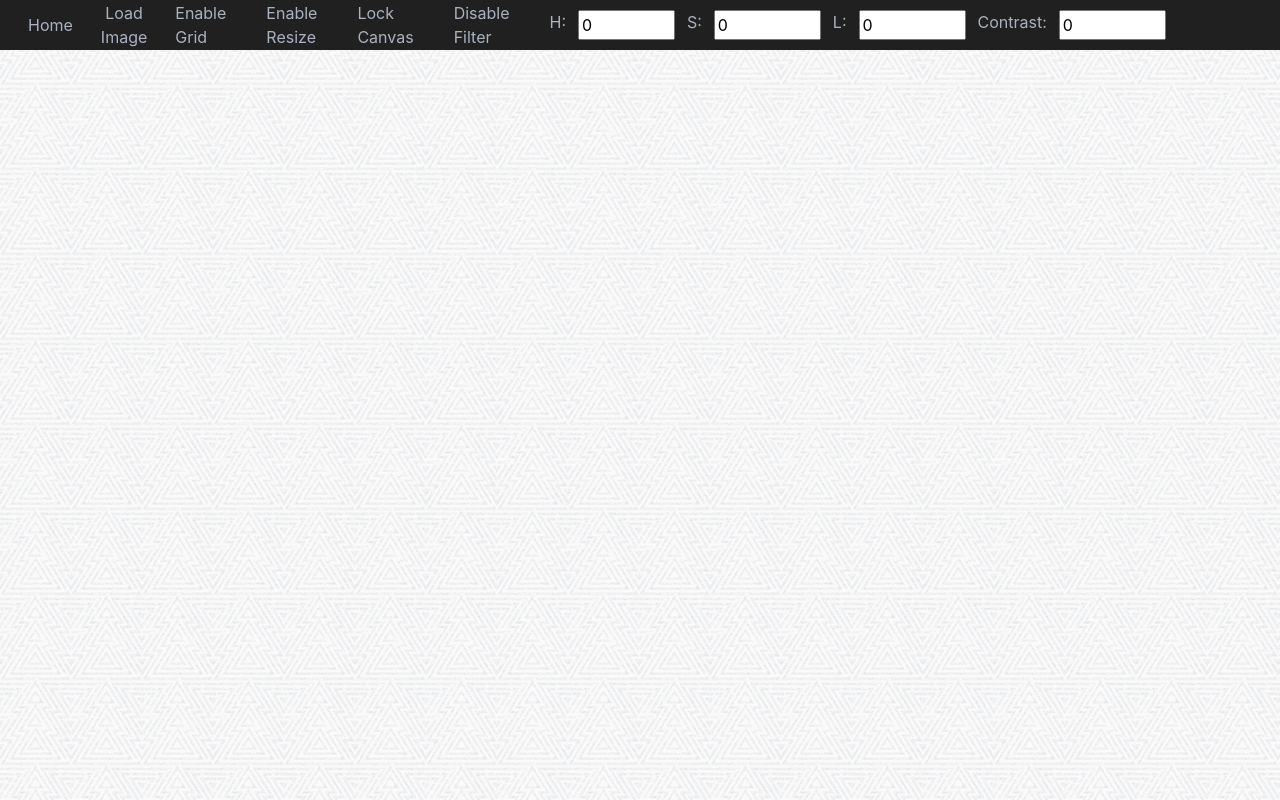
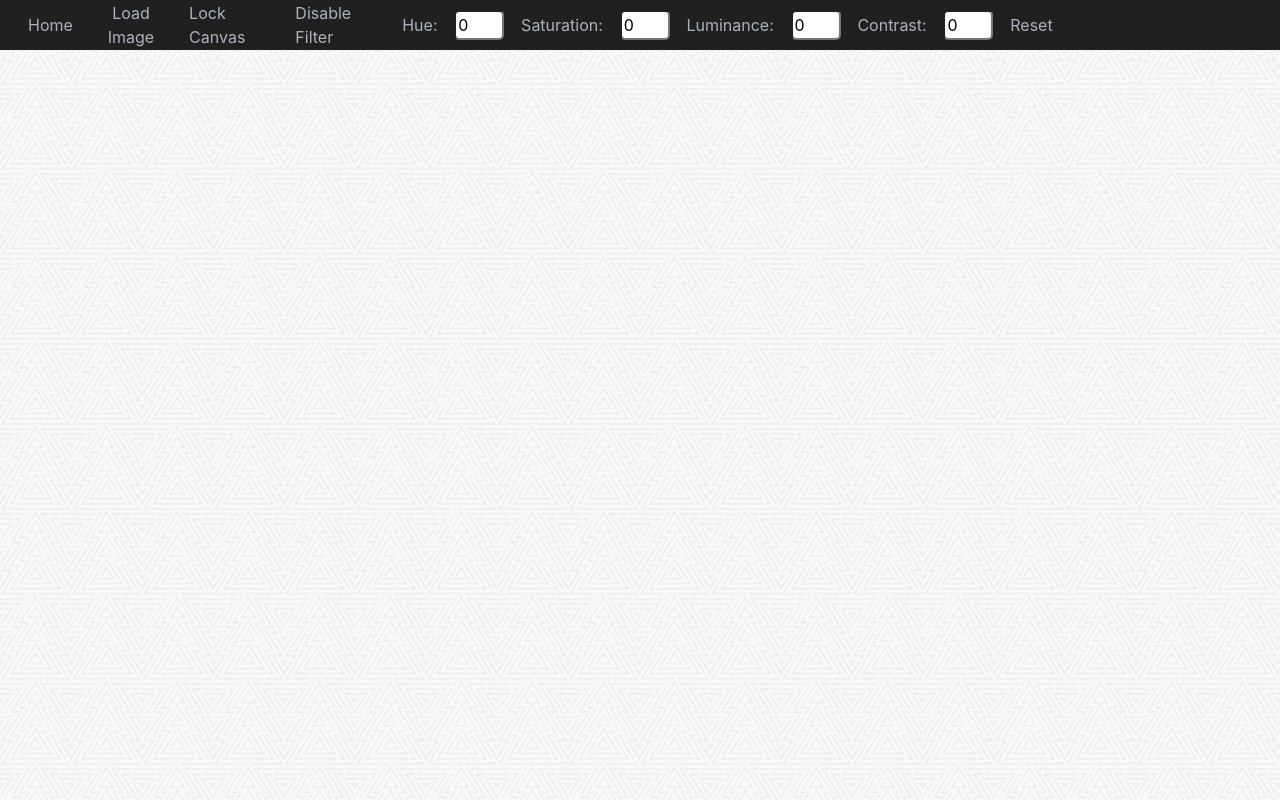
Before and after one commit to MikaelRoev/artifact_assembly, a React (Create React App) app: page /canvas in a window 1280 px wide. Both pictures are taken after a click on the element "Enable Filter". Built offline with nearby package versions, Linux system fonts and the light colour scheme.

Commit message:
Added undo functionality

```diff
--- /dev/null
+++ b/src/components/FilterForm/FilterForm.css
@@ -0,0 +1,5 @@
+.input-number-form {
+	color: black;
+	width: 50px;
+	border-radius: 5px;
+}
--- /dev/null
+++ b/src/components/FilterForm/FilterForm.jsx
@@ -0,0 +1,20 @@
+import React from "react";
+import "./FilterForm.css";
+
+const FilterForm = ({ label, min, max, step, value, onChange }) => (
+	<>
+		<p>{label}:</p>
+		<input
+			className="input-number-form"
+			type="number"
+			min={min}
+			max={max}
+			size={3}
+			step={step}
+			value={value}
+			onChange={onChange}
+		/>
+	</>
+);
+
+export default FilterForm;
--- a/src/components/ImageNode/ImageNode.jsx
+++ b/src/components/ImageNode/ImageNode.jsx
@@ -20,14 +20,15 @@
 
 	const [imageSrc] = useImage(imageURL);
 
-	const { grid } = useContext(GridContext);
-	const { resize } = useContext(ResizeContext);
-	const { lock } = useContext(LockContext);
-	const { filter } = useContext(ImageContext);
-	const { hue } = useContext(ImageContext);
-	const { saturation } = useContext(ImageContext);
-	const { luminance } = useContext(ImageContext);
-	const { contrast } = useContext(ImageContext);
+	const gridContext = useContext(GridContext);
+	const resizeContext = useContext(ResizeContext);
+	const lockContext = useContext(LockContext);
+	const imageContext = useContext(ImageContext);
+
+	const { grid } = gridContext;
+	const { resize } = resizeContext;
+	const { lock } = lockContext;
+	const { filter, hue, saturation, luminance, contrast } = imageContext;
 
 	const handleFilter = () => {
 		if (filter === true) {
@@ -54,15 +55,18 @@
 			<KonvaImage
 				ref={imageRef}
 				filters={handleFilter()}
-				hue={hue}
-				saturation={saturation}
-				luminance={luminance}
-				contrast={contrast}
+				{...{
+					hue: hue,
+					saturation: Number(saturation),
+					luminance: Number(luminance),
+					contrast: Number(contrast),
+				}}
 				image={imageSrc}
 				onClick={onSelect}
 				onTap={onSelect}
 				{...shapeProps}
 				draggable={!lock}
+				onChange={onChange}
 				onDragMove={(e) => {
 					e.target.x(Math.round(e.target.x() / grid) * grid);
 					e.target.y(Math.round(e.target.y() / grid) * grid);
--- a/src/components/NavBar/NavBar.css
+++ b/src/components/NavBar/NavBar.css
@@ -23,6 +23,8 @@
 
 .filter-form {
 	display: flex;
+	align-items: center;
+	gap: 0.3rem;
 }
 
 .nav-right {
@@ -32,8 +34,6 @@
 	padding-right: 2rem;
 	gap: 1rem;
 	width: 20%;
-}
-label {
 }
 
 .nav-item-right {
--- a/src/components/NavBar/NavBar.jsx
+++ b/src/components/NavBar/NavBar.jsx
@@ -1,4 +1,5 @@
 import React, { useContext, useState } from "react";
+import FilterForm from "../FilterForm/FilterForm";
 import "./NavBar.css";
 import GridContext from "../../pages/Canvas/Context/GridContext";
 import ResizeContext from "../../pages/Canvas/Context/ResizeContext";
@@ -9,36 +10,56 @@
 	const { grid, setGrid } = useContext(GridContext);
 	const { resize, setResize } = useContext(ResizeContext);
 	const { lock, setLock } = useContext(LockContext);
-	const { images, setImages } = useContext(ImageContext);
-	const { filter, setFilter } = useContext(ImageContext);
-	const { saturation, setSaturation } = useContext(ImageContext);
-	const { hue, setHue } = useContext(ImageContext);
-	const { contrast, setContrast } = useContext(ImageContext);
-	const { luminance, setLuminance } = useContext(ImageContext);
+	const {
+		images,
+		setImages,
+		filter,
+		setFilter,
+		saturation,
+		setSaturation,
+		hue,
+		setHue,
+		contrast,
+		setContrast,
+		luminance,
+		setLuminance,
+	} = useContext(ImageContext);
 
 	const [isLoading, setIsLoading] = useState(false);
 
-	const handleImageUpload = (e) => {
+	const handleImageUpload = async (e) => {
 		setIsLoading(true);
 		const files = e.target.files;
 		const newImages = [];
-		for (let i = 0; i < files.length; i++) {
-			const file = files[i];
+
+		await Promise.all(
+			Array.from(files).map(async (file) => {
 				const reader = new FileReader();
+				reader.readAsDataURL(file);
+				try {
+					const imageUrl = await new Promise((resolve, reject) => {
 						reader.onload = () => {
+							resolve(reader.result);
+						};
+						reader.onerror = () => {
+							reject(reader.error);
+						};
+					});
 					const newImage = {
-					imageUrl: reader.result,
-					id: images.length + i + 1,
+						imageUrl,
+						id: Date.now(), // Assign a unique identifier using Date.now()
 						// Other properties for the `shapeProps` object
 					};
 					newImages.push(newImage);
-				if (newImages.length === files.length) {
+				} catch (error) {
+					console.error(error);
+				}
+			})
+		);
+
 		setImages([...images, ...newImages]);
 		setIsLoading(false);
-				}
-			};
-			reader.readAsDataURL(file);
-		}
+		e.target.value = ""; // Clear the input value after the upload is complete
 	};
 
 	const gridOptions = [10, 20, 30, 40, 50];
@@ -59,28 +80,19 @@
 	};
 
 	const toggleFilter = () => {
-		if (filter) {
-			setIsLoading(true);
-			setFilter(false);
-		} else {
-			setIsLoading(true);
-			setFilter(true);
-		}
-		setIsLoading(false);
-		console.log(filter);
+		setFilter((prevFilter) => !prevFilter);
 	};
 
-	const satUpdate = (e) => {
-		setSaturation(e.target.value);
-	};
-	const hueUpdate = (e) => {
-		setHue(e.target.value);
-	};
-	const lumUpdate = (e) => {
-		setLuminance(e.target.value);
-	};
-	const contrastUpdate = (e) => {
-		setContrast(e.target.value);
+	const handleHueChange = (e) => setHue(e.target.value);
+	const handleSaturationChange = (e) => setSaturation(e.target.value);
+	const handleLuminanceChange = (e) => setLuminance(e.target.value);
+	const handleContrastChange = (e) => setContrast(e.target.value);
+
+	const resetFilter = () => {
+		setHue(0);
+		setSaturation(0);
+		setLuminance(0);
+		setContrast(0);
 	};
 
 	return (
@@ -98,59 +110,50 @@
 					/>
 					<label htmlFor="file">Load Image</label>
 				</div>
-				<p onClick={grid !== 1 ? changeGrid : () => setGrid(10)}>{gridText}</p>
-				{grid !== 1 && <p onClick={() => setGrid(1)}>Disable Grid</p>}
-				<p onClick={toggleResize}>
+				{/* <p onClick={grid !== 1 ? changeGrid : () => setGrid(10)}>{gridText}</p>
+				{grid !== 1 && <p onClick={() => setGrid(1)}>Disable Grid</p>} */}
+				{/* <p onClick={toggleResize}>
 					{resize ? "Disable Resize" : "Enable Resize"}
-				</p>
+				</p> */}
 				<p onClick={toggleLock}>{!lock ? "Lock Canvas" : "Unlock Canvas"}</p>
 				<p onClick={toggleFilter}>
 					{!filter ? "Enable Filter" : "Disable Filter"}
 				</p>
-				{!filter ? (
-					""
-				) : (
+				{!filter ? null : (
 					<form className="filter-form">
-						<p>H:</p>
-						<input
-							id="hue"
-							type="number"
-							min="0"
-							max="259"
-							step="1"
+						<FilterForm
+							label="Hue"
+							min={0}
+							max={259}
+							step={1}
 							value={hue}
-							onChange={hueUpdate}
+							onChange={handleHueChange}
 						/>
-						<p>S:</p>
-						<input
-							id="saturation"
-							type="number"
-							min="-2"
-							max="10"
-							step="0.5"
+						<FilterForm
+							label="Saturation"
+							min={-2}
+							max={10}
+							step={0.5}
 							value={saturation}
-							onChange={satUpdate}
+							onChange={handleSaturationChange}
 						/>
-						<label>L:</label>
-						<input
-							id="luminance"
-							type="number"
-							min="-2"
-							max="2"
-							step="0.1"
+						<FilterForm
+							label="Luminance"
+							min={-2}
+							max={2}
+							step={0.1}
 							value={luminance}
-							onChange={lumUpdate}
+							onChange={handleLuminanceChange}
 						/>
-						<label>Contrast:</label>
-						<input
-							id="contrast"
-							type="number"
-							min="-100"
-							max="100"
-							step="1"
+						<FilterForm
+							label="Contrast"
+							min={-100}
+							max={100}
+							step={1}
 							value={contrast}
-							onChange={contrastUpdate}
+							onChange={handleContrastChange}
 						/>
+						<p onClick={resetFilter}>Reset</p>
 					</form>
 				)}
 			</div>
--- a/src/components/StageArea/StageArea.jsx
+++ b/src/components/StageArea/StageArea.jsx
@@ -8,28 +8,29 @@
 const StageArea = ({ uploadedImages }) => {
 	const [images, setImages] = useState([]);
 	const [selectedImageId, setSelectedImageId] = useState(null);
+	const [history, setHistory] = useState([]);
+	const [historyIndex, setHistoryIndex] = useState(-1);
 
 	const stageRef = useRef(null);
+	const maxUndoSteps = 20;
 
 	const zoomScale = 1.17; //How much zoom each time
 	const min = 0.001; //zoom out limit
 	const max = 300; //zoom in limit
 
 	useEffect(() => {
-		// Check if the `images` array has changed
-		// and update the state if necessary
 		setImages(uploadedImages);
 	}, [uploadedImages]);
 
 	useEffect(() => {
 		const handleDelete = (e) => {
-			if (e.code === "Delete" && selectedImageId !== null) {
+			if (e.key === "Delete" && selectedImageId !== null) {
 				const updatedImages = images.filter(
 					(image) => image.id !== selectedImageId
 				);
 				console.log(`image ${selectedImageId} deleted`);
 				setImages(updatedImages);
-				selectImageId(null);
+				setSelectedImageId(null);
 			}
 		};
 		document.addEventListener("keydown", handleDelete);
@@ -37,6 +38,55 @@
 			document.removeEventListener("keydown", handleDelete);
 		};
 	}, [selectedImageId, images]);
+
+	useEffect(() => {
+		// Update the uploadedImages prop when the images state changes
+		uploadedImages.forEach((uploadedImage) => {
+			const index = images.findIndex((image) => image.id === uploadedImage.id);
+			if (index >= 0) {
+				uploadedImages[index] = images[index];
+			}
+		});
+	}, [images, uploadedImages]);
+
+	useEffect(() => {
+		const savedImages = localStorage.getItem("savedImages");
+		if (savedImages) {
+			setImages(JSON.parse(savedImages));
+		} else {
+			setImages(uploadedImages);
+		}
+	}, [uploadedImages]);
+
+	useEffect(() => {
+		const handleSave = (e) => {
+			if (e.ctrlKey && e.key === "s") {
+				e.preventDefault();
+				saveImagePositions();
+			}
+		};
+		document.addEventListener("keydown", handleSave);
+		return () => {
+			document.removeEventListener("keydown", handleSave);
+		};
+	}, [images]);
+
+	useEffect(() => {
+		const handleKeyDown = (e) => {
+			if (e.ctrlKey && e.key === "z") {
+				e.preventDefault();
+				handleUndo();
+			}
+		};
+		document.addEventListener("keydown", handleKeyDown);
+		return () => {
+			document.removeEventListener("keydown", handleKeyDown);
+		};
+	}, [history, historyIndex]);
+
+	const saveImagePositions = () => {
+		localStorage.setItem("savedImages", JSON.stringify(images));
+	};
 
 	const checkDeselect = (e) => {
 		// deselect when clicked on empty area
@@ -91,8 +141,15 @@
 	};
 
 	const selectImageId = (imageId) => {
-		setSelectedImageId(imageId);
+		setSelectedImageId(Number(imageId));
 		console.log(selectedImageId);
+	};
+
+	const handleUndo = () => {
+		if (historyIndex > 0) {
+			setHistoryIndex(historyIndex - 1);
+			setImages(history[historyIndex - 1]);
+		}
 	};
 
 	return (
@@ -111,18 +168,30 @@
 						images.map((image, i) => {
 							return (
 								<ImageNode
-									key={i}
+									key={image.id} // Updated key prop
 									imageURL={image.imageUrl}
 									shapeProps={image}
 									isSelected={image.id === selectedImageId}
 									onSelect={() => {
-										selectImageId(image.id);
+										selectImageId(image.id.toString());
 									}}
 									onChange={(newAttrs) => {
 										const rects = images.slice();
 										rects[i] = newAttrs;
 										setImages(rects);
-										console.log(images[selectedImageId - 1]);
+
+										// Update history
+										const newHistory = history.slice(0, historyIndex + 1);
+										newHistory.push(rects);
+
+										// Enforce the maximum number of undo steps
+										if (newHistory.length > maxUndoSteps) {
+											newHistory.shift(); // Remove the oldest state
+										} else {
+											setHistoryIndex(historyIndex + 1);
+										}
+
+										setHistory(newHistory);
 									}}
 								/>
 							);
```
Also changed, not shown: src/pages/Canvas/Canvas.jsx (+0 -7 lines). Lines whose indentation alone changed are shown as unchanged.
